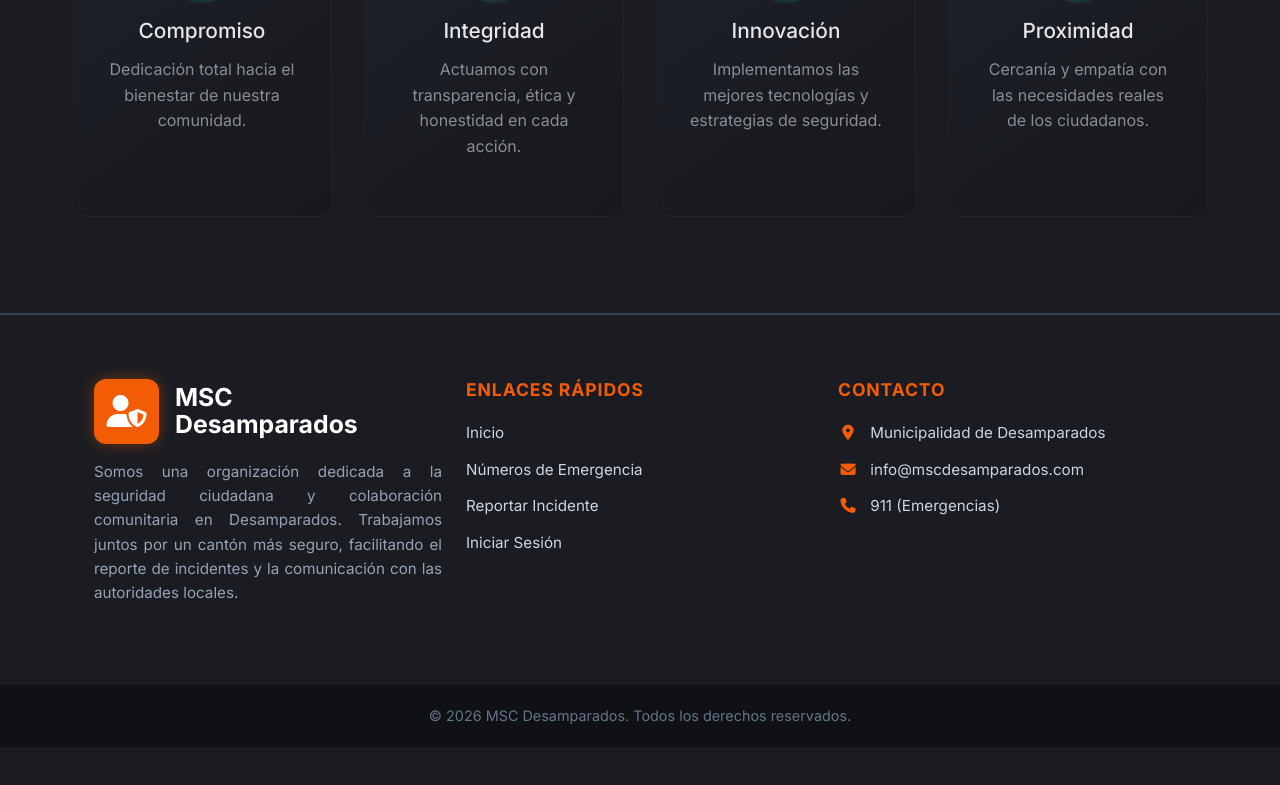
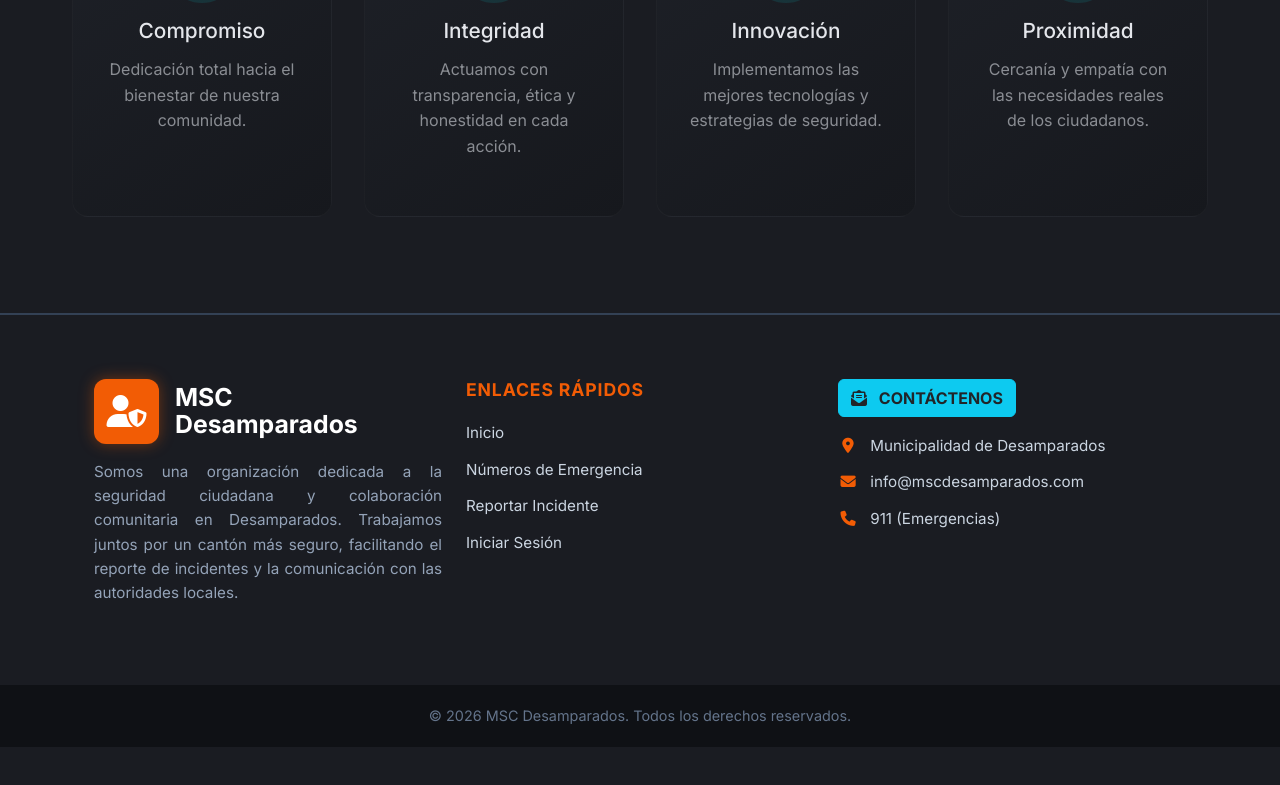
Before and after one commit to JoaquinCR-hue/MSC_Desamparados, a React (Vite) app in the folder msc/: page / in a window 1280 px wide. Shown: the part 2452-3237 px from the top of the page. Built offline with nearby package versions, Linux system fonts and the light colour scheme.

Commit message:
Boton con redireccion a la pagina contactenos

```diff
--- a/msc/src/components/Footer.jsx
+++ b/msc/src/components/Footer.jsx
@@ -45,7 +45,9 @@ function Footer() {
 
               {/*Grid column: Contact */}
               <div className="col-lg-4 col-md-6 mb-4 mb-md-0 text-start">
-                <h5 className="text-uppercase footer-title">Contacto</h5>
+                <a href="/contactenos" className="btn btn-info text-dark text-uppercase fw-bold mb-3">
+                  <i className="fa-solid fa-envelope-open-text me-2"></i> Contáctenos
+                </a>
                 <ul className="list-unstyled footer-links">
                   <li>
                     <span><i className="fa-solid fa-location-dot me-2"></i> Municipalidad de Desamparados</span>
```
